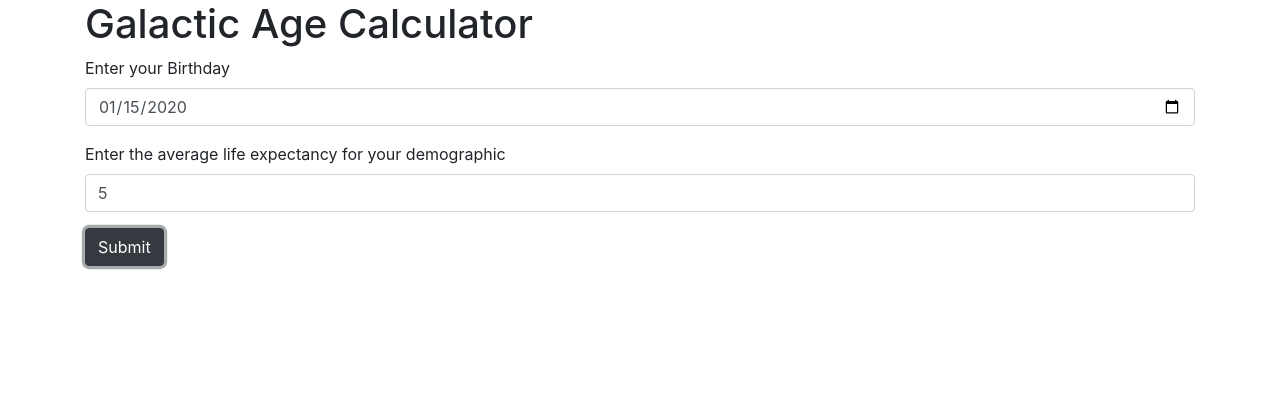
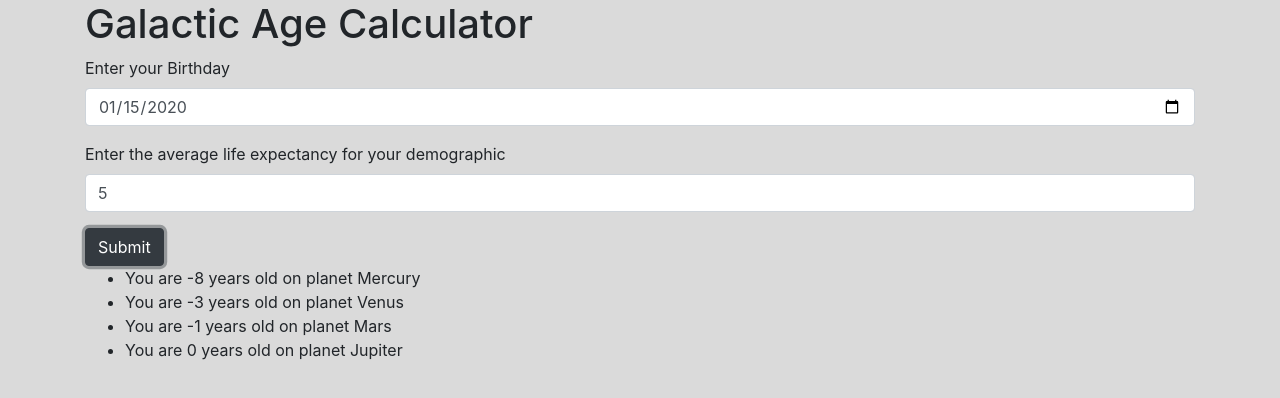
Before and after one commit to paigewilliams/Galactic-Age-Calculator, a website built with webpack: page src/index.html in a window 1280 px wide. Both pictures are taken after typing "2020-01-15", "5" into the empty fields and a click on the button "Submit". Built offline with nearby package versions, Linux system fonts and the light colour scheme.

Commit message:
Show ages in UI.

```diff
--- a/src/index.html
+++ b/src/index.html
@@ -20,10 +20,10 @@
 
       <div class="output">
         <ul class="ages">
-
-        </ul>
-        <ul class="exp">
-
+          <li>You are <span id="mercury"></span> years old on planet Mercury</li>
+          <li>You are <span id="venus"></span> years old on planet Venus</li>
+          <li>You are <span id="mars"></span> years old on planet Mars</li>
+          <li>You are <span id="jupiter"></span> years old on planet Jupiter</li>
         </ul>
 
       </div>
--- a/src/main.js
+++ b/src/main.js
@@ -2,21 +2,24 @@ import { Calculator } from './../src/calculator.js';
 import $ from 'jquery';
 import 'bootstrap';
 import 'bootstrap/dist/css/bootstrap.min.css';
+import './styles.css';
 
 $(document).ready(function(){
   $(".age-form").submit(function(event){
     event.preventDefault();
 
     let date = $("#date").val();
-    console.log(date)
     let exp = parseInt($("#exp").val());
-
     let calc = new Calculator(date, exp);
-    let expectancies = calc.galacticExpCalc();
+    calc.galacticExpCalc();
 
     let ages = calc.galacticAges;
 
-    console.log(ages);
+    $("#mercury").html(ages[0]);
+    $("#venus").html(ages[1]);
+    $("#mars").html(ages[2]);
+    $("#jupiter").html(ages[3]);
+    $(".output").show();
 
   });
 });
--- a/src/styles.css
+++ b/src/styles.css
@@ -0,0 +1,8 @@
+.output {
+  display: none;
+}
+
+body {
+  background-color: #DADADA;
+  max-width: 650;
+}
```
